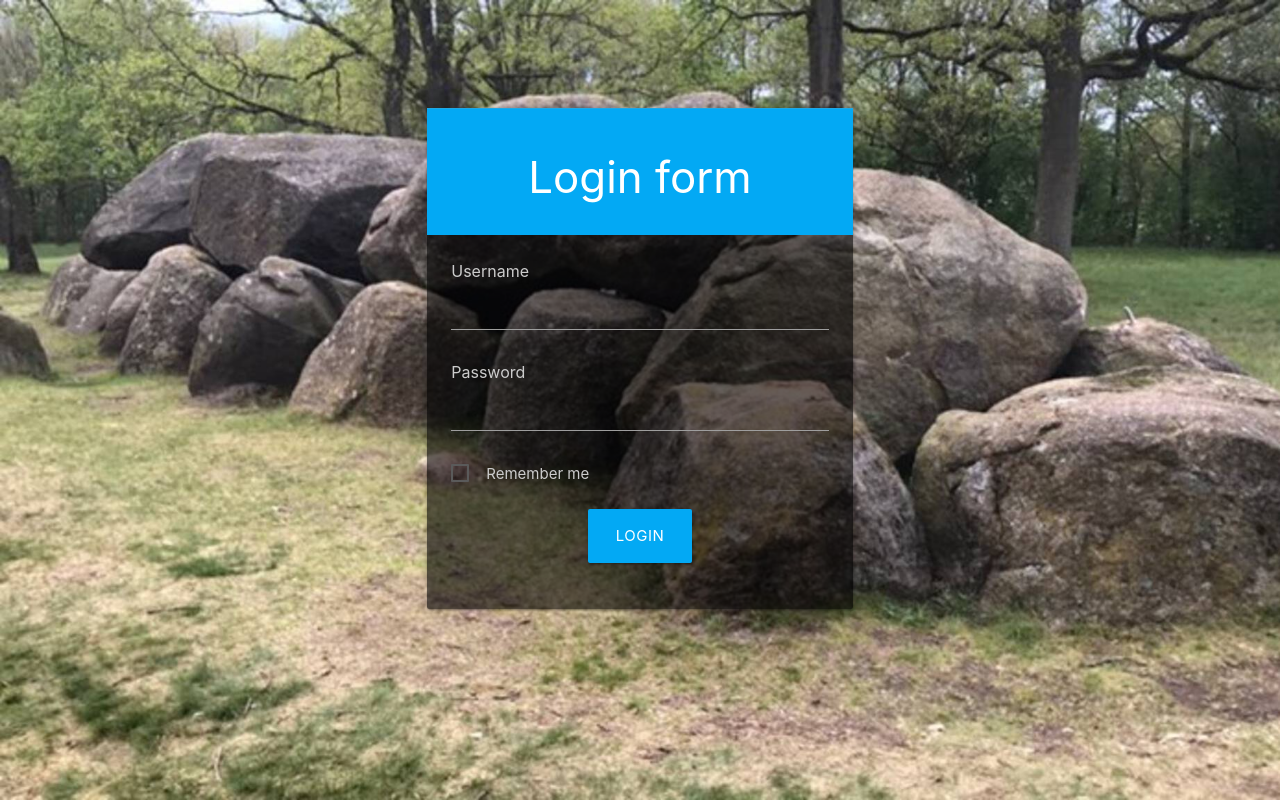
After one commit to Stuxles/project-hunebed, a PHP site: page /Pages/login.php in a window 1280 px wide. The commit adds this page. Run offline with PHP 8.4, Linux system fonts and the light colour scheme; some libraries are stand-ins or nearby versions.

Commit message:
Fixed login screen

```diff
--- a/Pages/header.php
+++ b/Pages/header.php
@@ -1,4 +1,3 @@
-
     <body>
         <div class="nav">
         <nav class="black nav-extended" role="none">
@@ -6,7 +5,7 @@
             <a href="#" class="brand-logo"><i class="hb-ico">Hunico</i>logo</a>
             <a href="#" data-target="side-menu" class="sidenav-trigger"><i class="material-icons">menu</i></a>
             <ul class="right hide-on-med-and-down">
-                <li class="waves-effect waves-dark"><a href="login.php">Logout</a></li>
+                <li class="waves-effect waves-dark"><a href="Pages/login.php">Logout</a></li>
             </ul>
             <div class="nav-content">
                 <ul class="tabs tabs-transparent">
--- /dev/null
+++ b/Pages/login.php
@@ -0,0 +1,57 @@
+<!DOCTYPE html>
+<html>
+    <head>
+        <title>Hunebed Wiki</title>
+
+        <!-- Meta -->
+        <meta http-equiv="Content-Type" content="text/html; charset=UTF-8"/>
+        <meta name="viewport" content="width=device-width, initial-scale=1, maximum-scale=1.0"/>
+
+        <!-- CSS  -->
+        <link href="https://fonts.googleapis.com/icon?family=Material+Icons" rel="stylesheet">
+        <link href="../assets/css/materialize.css" type="text/css" rel="stylesheet" media="screen,projection"/>
+        <link href="../assets/css/style.css" type="text/css" rel="stylesheet" media="screen,projection"/>
+        <link rel='shortcut icon' type='image/x-icon' href='../assets/img/favicon.png'/>
+    </head>
+    <body>
+<div class="container">
+    <div class="row login">
+        <div class="col s12 m6 offset-m3">
+            <div class="card">
+                <div class="card-action light-blue white-text center-align">
+                    <h3>Login form</h3>
+                </div>
+                <div class="card-content">
+                    <div class="form-field">
+                        <label for="username">Username</label>
+                        <input type="text" id="username">
+                    </div>
+                    <br>
+                    <div class="form-field">
+                        <label for="password">Password</label>
+                        <input type="password" id="password">
+                    </div>
+                    <br>
+                    <div class="form-field">
+
+                        <label for="remember">
+                            <input type="checkbox" id="remember">
+                            <span>Remember me</span>
+                        </label>
+                    </div>
+                    <br>
+                    <div class="form-field center-align">
+                        <a href="../index.php" class="btn-large light-blue">Login</a>
+                    </div>
+                    <br>
+                </div>
+            </div>
+        </div>
+    </div>
+    <!--  Scripts-->
+    <script src="https://code.jquery.com/jquery-2.1.1.min.js"></script>
+    <script src="js/materialize.js"></script>
+    <script src="js/init.js"></script>
+
+</body>
+</html>
```
